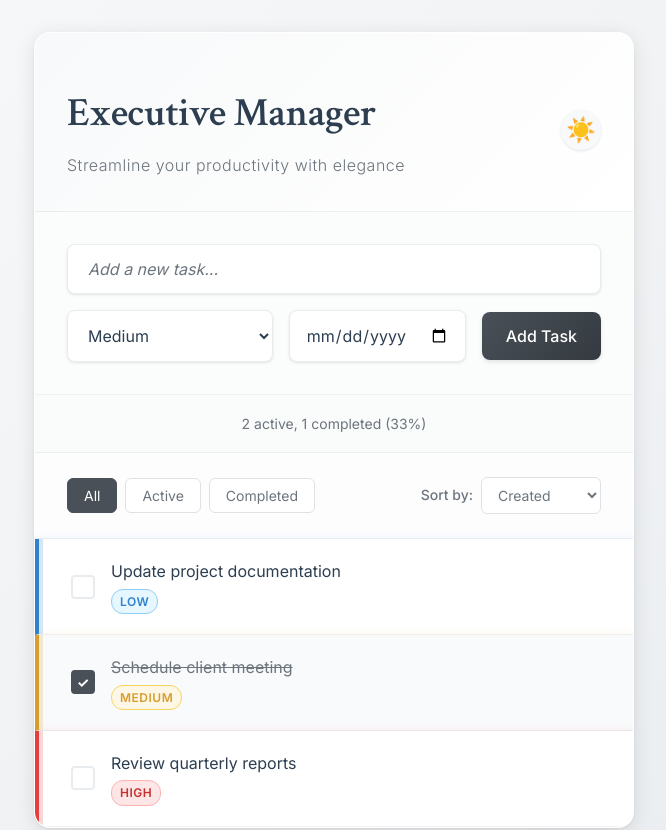
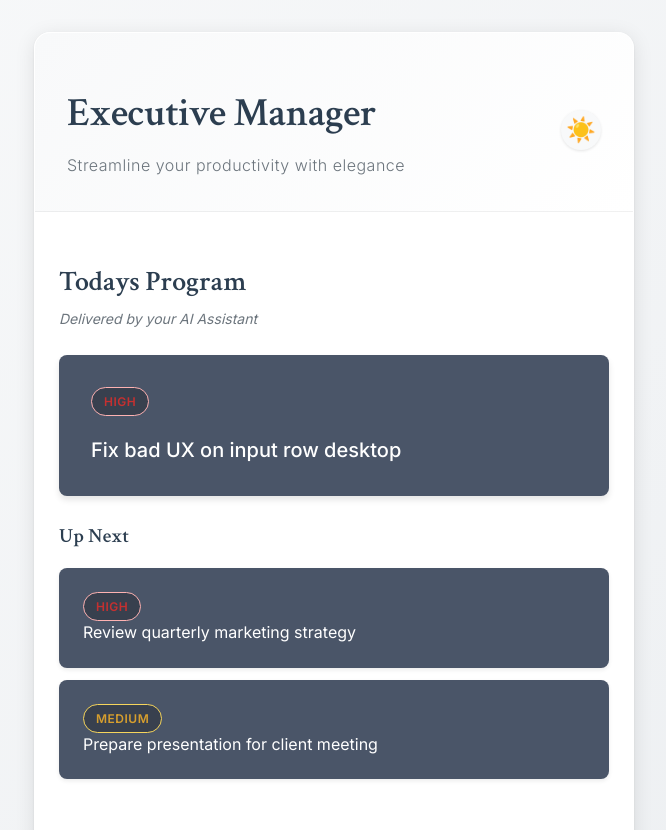
Before and after one commit to StargrrlMoonlight/SettingUpMcpServers, a React (Vite) app: page / in a window 1280 px wide. Shown: the top 830 px of the page, without its empty margins (306-972 px from the left). Built offline with nearby package versions, Linux system fonts and the light colour scheme.

Commit message:
feat: implement AI Assistant day planner panel

```diff
--- a/src/App.jsx
+++ b/src/App.jsx
@@ -1,6 +1,7 @@
 import './App.css'
 import TodoList from './components/TodoList'
 import Header from './components/Header'
+import AIDayPlanner from './components/AIDayPlanner'
 import SaveIndicator from './components/SaveIndicator'
 import useLocalStorage from './hooks/useLocalStorage'
 import { STORAGE_KEYS, clearAllData, exportData, importData } from './utils/localStorage'
@@ -119,6 +120,7 @@ Example usage:
       <div className="app">
         <div className="container">
           <Header />
+          <AIDayPlanner />
           <TodoList
             todos={migratedTodos}
             onAddTodo={addTodo}
--- /dev/null
+++ b/src/components/AIDayPlanner.css
@@ -0,0 +1,135 @@
+/* AI Day Planner Component */
+.ai-planner {
+    width: 100%;
+    margin: 1.5rem 0;
+    padding: 1.5rem;
+    background: var(--color-white);
+    border-radius: var(--border-radius);
+    transition: var(--transition);
+}
+
+.ai-planner-title {
+    font-family: 'Crimson Text', serif;
+    font-size: 1.75rem;
+    font-weight: 600;
+    color: var(--color-primary);
+    margin-bottom: 0.25rem;
+}
+
+.ai-planner-subtitle {
+    font-size: 0.875rem;
+    color: var(--color-secondary);
+    margin-bottom: 1.5rem;
+    font-style: italic;
+}
+
+/* Focused task styles */
+.focused-task {
+    padding: 2rem;
+    background: #4a5568;
+    color: white;
+    border-radius: var(--border-radius);
+    margin-bottom: 1.5rem;
+    position: relative;
+    transition: var(--transition);
+    box-shadow: 0 4px 6px rgba(0, 0, 0, 0.1);
+}
+
+.focused-task .task-text {
+    font-size: 1.25rem;
+    font-weight: 500;
+    margin-top: 1.25rem;
+    line-height: 1.4;
+}
+
+/* Upcoming tasks section */
+.upcoming-tasks-title {
+    font-family: 'Crimson Text', serif;
+    font-size: 1.25rem;
+    font-weight: 600;
+    margin-bottom: 1rem;
+}
+
+.upcoming-task {
+    padding: 1.5rem;
+    background: #4a5568;
+    color: white;
+    border-radius: var(--border-radius);
+    margin-bottom: 0.75rem;
+    position: relative;
+    transition: var(--transition);
+    box-shadow: 0 2px 4px rgba(0, 0, 0, 0.08);
+}
+
+.upcoming-task .task-text {
+    font-size: 1rem;
+    line-height: 1.4;
+}
+
+/* Priority badges */
+.priority-badge {
+    display: inline-block;
+    padding: 0.25rem 0.75rem;
+    border-radius: 1rem;
+    font-size: 0.75rem;
+    font-weight: 600;
+    text-transform: uppercase;
+    background: rgba(0, 0, 0, 0.25);
+}
+
+.priority-high {
+    background: rgba(0, 0, 0, 0.25);
+}
+
+.priority-medium {
+    background: rgba(0, 0, 0, 0.25);
+}
+
+.priority-low {
+    background: rgba(0, 0, 0, 0.25);
+}
+
+/* Dark mode adjustments */
+[data-theme="dark"] .ai-planner {
+    background: var(--color-white);
+}
+
+[data-theme="dark"] .focused-task,
+[data-theme="dark"] .upcoming-task {
+    background: #4a5568;
+}
+
+/* Vibe mode adjustments */
+[data-theme="vibe"] .ai-planner {
+    background: var(--color-white);
+    box-shadow: 0 0 15px rgba(0, 212, 255, 0.15);
+}
+
+[data-theme="vibe"] .focused-task,
+[data-theme="vibe"] .upcoming-task {
+    background: rgba(36, 23, 56, 0.9);
+    border: 1px solid rgba(0, 212, 255, 0.2);
+}
+
+/* Responsive design */
+@media (max-width: 480px) {
+    .ai-planner {
+        padding: 1rem;
+    }
+
+    .focused-task {
+        padding: 1.5rem;
+    }
+
+    .upcoming-task {
+        padding: 1rem;
+    }
+
+    .ai-planner-title {
+        font-size: 1.5rem;
+    }
+
+    .focused-task .task-text {
+        font-size: 1.125rem;
+    }
+}
--- /dev/null
+++ b/src/components/AIDayPlanner.jsx
@@ -0,0 +1,70 @@
+import { useState } from 'react'
+import './AIDayPlanner.css'
+
+/**
+ * AI Assistant Day Planner component
+ * Displays prioritized tasks with focused task at the top and upcoming tasks below
+ */
+function AIDayPlanner() {
+    // In a real implementation, these would come from props or a context
+    // For now using static data as per requirements
+    const [tasks] = useState([
+        {
+            id: 1,
+            text: 'Fix bad UX on input row desktop',
+            priority: 'HIGH',
+            completed: false
+        },
+        {
+            id: 2,
+            text: 'Review quarterly marketing strategy',
+            priority: 'HIGH',
+            completed: false
+        },
+        {
+            id: 3,
+            text: 'Prepare presentation for client meeting',
+            priority: 'MEDIUM',
+            completed: false
+        }
+    ])
+
+    // Get the focused task (first in the list) and upcoming tasks (rest)
+    const focusedTask = tasks.length > 0 ? tasks[0] : null
+    const upcomingTasks = tasks.slice(1)
+
+    return (
+        <div className="ai-planner">
+            <h2 className="ai-planner-title">Todays Program</h2>
+            <p className="ai-planner-subtitle">Delivered by your AI Assistant</p>
+
+            {/* Focused Task */}
+            {focusedTask && (
+                <div className="focused-task">
+                    <div className={`priority-badge priority-${focusedTask.priority.toLowerCase()}`}>
+                        {focusedTask.priority}
+                    </div>
+                    <p className="task-text">{focusedTask.text}</p>
+                </div>
+            )}
+
+            {/* Upcoming Tasks */}
+            {upcomingTasks.length > 0 && (
+                <>
+                    <h3 className="upcoming-tasks-title">Up Next</h3>
+
+                    {upcomingTasks.map((task) => (
+                        <div key={task.id} className="upcoming-task">
+                            <div className={`priority-badge priority-${task.priority.toLowerCase()}`}>
+                                {task.priority}
+                            </div>
+                            <p className="task-text">{task.text}</p>
+                        </div>
+                    ))}
+                </>
+            )}
+        </div>
+    )
+}
+
+export default AIDayPlanner
```
Also changed, not shown: 1 other file (tests, documents, lock files or other folders).
